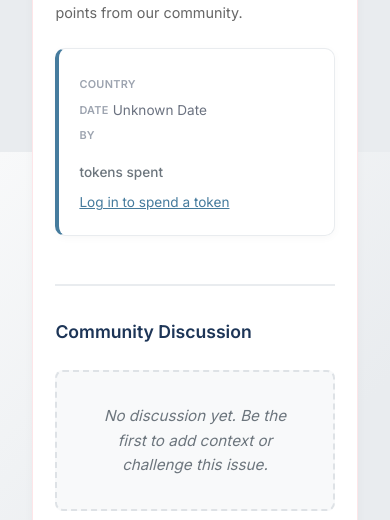
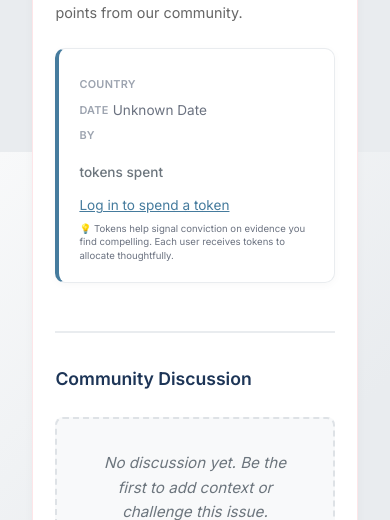
Before and after one commit to Karlo-I/conviction, a Flask app: page /lens/1 in a window 390 px wide, after a click on "Show community evidence & discussion". Shown: the part 692-1212 px from the top of the page. Run offline with Flask 3, Linux system fonts and the light colour scheme; a database or web service that is not in the repository returns one stand-in record (values such as "Sample title"); some libraries are stand-ins or nearby versions.

Commit message:
added a small note under 'Log in to spend a token'

```diff
--- a/static/css/styles.css
+++ b/static/css/styles.css
@@ -1677,6 +1677,35 @@ button,
     margin-bottom: 0.5rem !important;
 }
 
+/* Lock token helper text size - very specific targeting */
+.validate-card > div > p.token-helper-text,
+.validate-card div p.token-helper-text {
+    font-size: 0.6rem !important;
+    color: #6b7280 !important;
+    line-height: 1.4 !important;
+    margin: 0.25rem 0 0 0 !important;
+    padding: 0 !important;
+}
+
+/* Ensure it stays consistent on mobile and smaller screens */
+@media screen and (max-width: 900px) {
+    .validate-card .token-helper-text {
+        font-size: 0.55rem !important; /* Slightly smaller on tablet */
+    }
+}
+
+@media screen and (max-width: 768px) {
+    .validate-card .token-helper-text {
+        font-size: 0.55rem !important; /* Same on mobile */
+    }
+}
+
+@media screen and (max-width: 480px) {
+    .validate-card .token-helper-text {
+        font-size: 0.50rem !important; /* Tiny bit smaller on very small screens */
+    }
+}
+
 /* Clean metadata footer for evidence cards */
 .evidence-meta {
     display: flex;
--- a/templates/lens.html
+++ b/templates/lens.html
@@ -92,7 +92,12 @@
                     </button>
                 </form>
                 {% else %}
-                <a href="{{ url_for('auth.login') }}" style="font-size: 0.85rem; color: #457b9d; margin-top: 0.5rem; display: inline-block;">Log in to spend a token</a>
+                <div style="margin-top: 0.5rem;">
+                    <a href="{{ url_for('auth.login') }}" style="font-size: 0.85rem; color: #457b9d;">Log in to spend a token</a>
+                    <p class="token-helper-text">
+                        💡 Tokens help signal conviction on evidence you find compelling. Each user receives tokens to allocate thoughtfully.
+                    </p>
+                </div>
                 {% endif %}
 
                 {# 5. AI DIGEST (unchanged) #}
```
